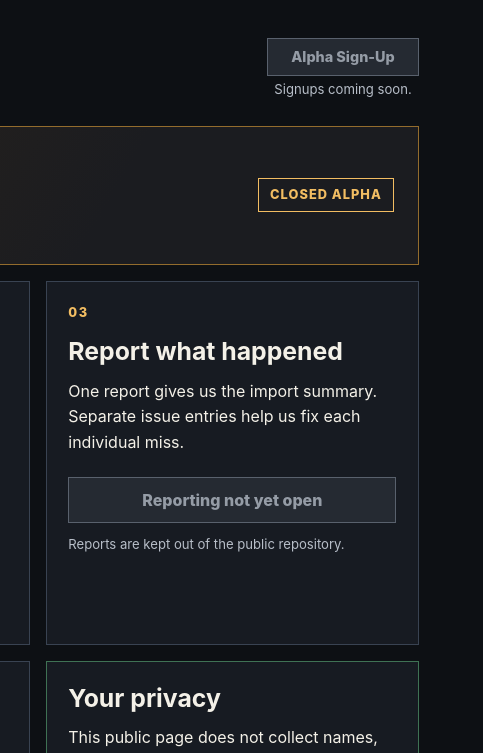
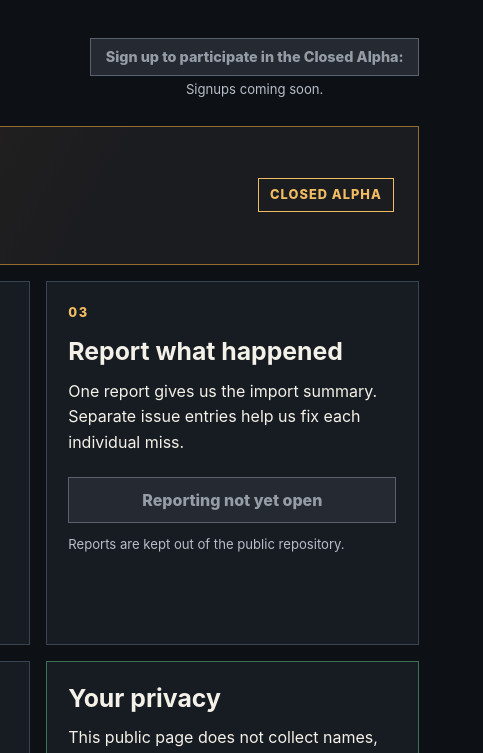
Before and after one commit to bayoubasterd/pass-without-paste, a plain HTML site: page index.html in a window 1280 px wide. Shown: the top 753 px of the page, 797-1280 px from the left. Drawn offline with Linux system fonts and the light colour scheme.

Commit message:
Clarify closed alpha signup prompt

```diff
--- a/app.js
+++ b/app.js
@@ -43,13 +43,13 @@
     const signupLink = document.getElementById("signup-link");
     const signupNote = document.getElementById("signup-note");
     if (release.signupStatus === "open" && release.signupUrl) {
-      enableLink(signupLink, "Alpha Sign-Up", release.signupUrl);
+      enableLink(signupLink, "Sign up to participate in the Closed Alpha:", release.signupUrl);
       signupNote.textContent = release.signupMessage || "Alpha signups are open.";
     } else if (release.signupStatus === "closed") {
-      disableLink(signupLink, "Alpha Sign-Up");
+      disableLink(signupLink, "Sign up to participate in the Closed Alpha:");
       signupNote.textContent = "Signup window has closed (for now)";
     } else {
-      disableLink(signupLink, "Alpha Sign-Up");
+      disableLink(signupLink, "Sign up to participate in the Closed Alpha:");
       signupNote.textContent = "Signups coming soon.";
     }
   } catch (_) {
--- a/index.html
+++ b/index.html
@@ -18,7 +18,7 @@
       <h1>Pass Without Paste</h1>
     </div>
     <div class="signup-control">
-      <a class="header-signup" id="signup-link" href="#" aria-disabled="true">Alpha Sign-Up</a>
+      <a class="header-signup" id="signup-link" href="#" aria-disabled="true">Sign up to participate in the Closed Alpha:</a>
       <p id="signup-note">Signups coming soon.</p>
     </div>
   </header>
--- a/styles.css
+++ b/styles.css
@@ -85,7 +85,7 @@ h1 {
 .header-signup {
   display: inline-flex;
   justify-content: center;
-  min-width: 9.5rem;
+  min-width: min(18rem, 100%);
   padding: .58rem .9rem;
   border: 1px solid #59616d;
   color: #959ca6;
```
